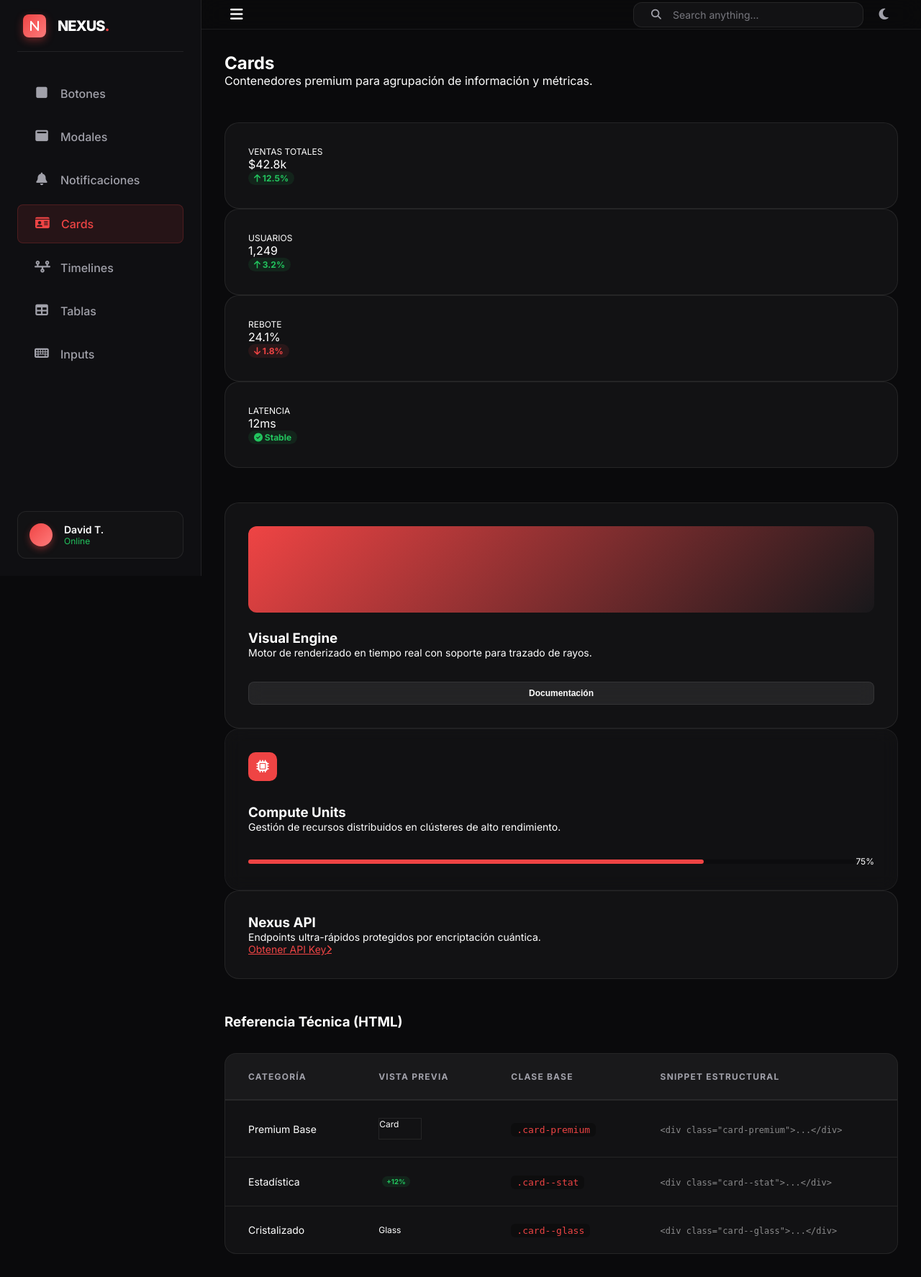
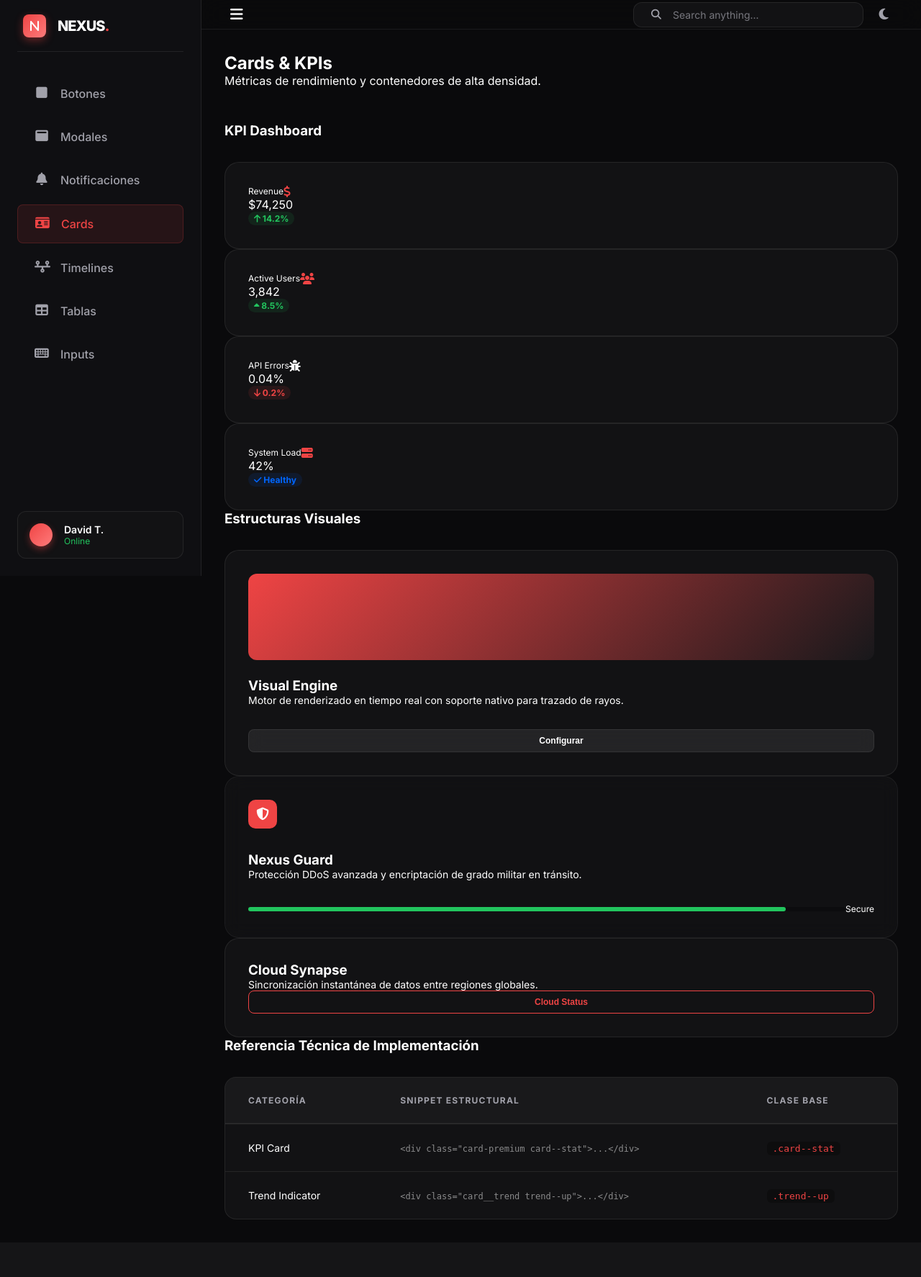
Before and after one commit to dtovar0/c20, a Flask app: page /cards in a window 1280 px wide. Shown: the whole page at 72% size. After the commit the page ends 1694 px from the top, so only its background shows below. Run offline with Flask 3, Linux system fonts and the light colour scheme; some libraries are stand-ins or nearby versions.

Commit message:
checkpoint: implemented 1x4 KPI grid with trend indicators in cards gallery

```diff
--- a/app/modules/home/templates/components/cards.html
+++ b/app/modules/home/templates/components/cards.html
@@ -5,109 +5,117 @@
 {% block content %}
 <section class="p-6">
     <div class="mb-6">
-        <h1 class="text-3xl font-bold mb-2">Cards</h1>
-        <p class="text-dim">Contenedores premium para agrupación de información y métricas.</p>
+        <h1 class="text-3xl font-bold mb-2">Cards & KPIs</h1>
+        <p class="text-dim">Métricas de rendimiento y contenedores de alta densidad.</p>
     </div>
 
-    <!-- Stats Grid -->
-    <div class="grid grid-cols-4 gap-4 mb-6">
+    <!-- KPI Section: 1x4 Grid -->
+    <h3 class="mb-4">KPI Dashboard</h3>
+    <div class="grid grid-cols-4 gap-4 mb-8">
+        <!-- KPI card -->
         <div class="card-premium card--stat">
-            <span class="text-dim text-xs mb-1">VENTAS TOTALES</span>
-            <div class="text-3xl font-bold mb-2">$42.8k</div>
+            <div class="flex justify-between items-start mb-2">
+                <span class="text-dim text-xs font-bold uppercase tracking-wider">Revenue</span>
+                <i class="fa-solid fa-dollar-sign text-accent opacity-60"></i>
+            </div>
+            <div class="text-3xl font-bold mb-2 text-main">$74,250</div>
             <div class="card__trend trend--up">
-                <i class="fa-solid fa-arrow-up mr-1"></i> 12.5%
+                <i class="fa-solid fa-arrow-up text-xs mr-1"></i> 14.2%
             </div>
         </div>
+
+        <!-- KPI card -->
         <div class="card-premium card--stat">
-            <span class="text-dim text-xs mb-1">USUARIOS</span>
-            <div class="text-3xl font-bold mb-2">1,249</div>
+            <div class="flex justify-between items-start mb-2">
+                <span class="text-dim text-xs font-bold uppercase tracking-wider">Active Users</span>
+                <i class="fa-solid fa-users text-accent opacity-60"></i>
+            </div>
+            <div class="text-3xl font-bold mb-2 text-main">3,842</div>
             <div class="card__trend trend--up">
-                <i class="fa-solid fa-arrow-up mr-1"></i> 3.2%
+                <i class="fa-solid fa-caret-up text-xs mr-1"></i> 8.5%
             </div>
         </div>
+
+        <!-- KPI card -->
         <div class="card-premium card--stat">
-            <span class="text-dim text-xs mb-1">REBOTE</span>
-            <div class="text-3xl font-bold mb-2">24.1%</div>
+            <div class="flex justify-between items-start mb-2">
+                <span class="text-dim text-xs font-bold uppercase tracking-wider">API Errors</span>
+                <i class="fa-solid fa-bug text-danger opacity-60"></i>
+            </div>
+            <div class="text-3xl font-bold mb-2 text-main">0.04%</div>
             <div class="card__trend trend--down">
-                <i class="fa-solid fa-arrow-down mr-1"></i> 1.8%
+                <i class="fa-solid fa-arrow-down text-xs mr-1"></i> 0.2%
             </div>
         </div>
+
+        <!-- KPI card -->
         <div class="card-premium card--stat">
-            <span class="text-dim text-xs mb-1">LATENCIA</span>
-            <div class="text-3xl font-bold mb-2">12ms</div>
-            <div class="card__trend trend--up">
-                <i class="fa-solid fa-circle-check mr-1"></i> Stable
+            <div class="flex justify-between items-start mb-2">
+                <span class="text-dim text-xs font-bold uppercase tracking-wider">System Load</span>
+                <i class="fa-solid fa-server text-accent opacity-60"></i>
+            </div>
+            <div class="text-3xl font-bold mb-2 text-main">42%</div>
+            <div class="card__trend trend--up" style="background: rgba(0, 102, 255, 0.1); color: #0066ff;">
+                <i class="fa-solid fa-check text-xs mr-1"></i> Healthy
             </div>
         </div>
     </div>
 
-    <div class="grid grid-cols-3 gap-6 mb-6">
-        <!-- Feature Card -->
+    <!-- Reference Samples -->
+    <h3 class="mb-4">Estructuras Visuales</h3>
+    <div class="grid grid-cols-3 gap-6 mb-8">
         <div class="card-premium">
             <div class="card__image-header"></div>
             <h3 class="mb-2">Visual Engine</h3>
-            <p class="text-dim text-sm mb-4">Motor de renderizado en tiempo real con soporte para trazado de rayos.</p>
-            <button class="button button--secondary button--sm w-full">Documentación</button>
+            <p class="text-dim text-sm mb-4">Motor de renderizado en tiempo real con soporte nativo para trazado de rayos.</p>
+            <button class="button button--secondary button--sm w-full">Configurar</button>
         </div>
 
-        <!-- Glass Card -->
         <div class="card-premium card--glass">
             <div class="icon-btn mb-4" style="background: var(--accent-solid); color: white;">
-                <i class="fa-solid fa-microchip"></i>
+                <i class="fa-solid fa-shield-halved"></i>
             </div>
-            <h3 class="mb-2">Compute Units</h3>
-            <p class="text-dim text-sm mb-4">Gestión de recursos distribuidos en clústeres de alto rendimiento.</p>
+            <h3 class="mb-2">Nexus Guard</h3>
+            <p class="text-dim text-sm mb-4">Protección DDoS avanzada y encriptación de grado militar en tránsito.</p>
             <div class="flex items-center gap-2">
                 <div class="flex-grow bg-dark-pill" style="height: 6px; background: rgba(0,0,0,0.3); border-radius: 3px;">
-                    <div style="width: 75%; height: 100%; background: var(--accent-solid); border-radius: 3px;"></div>
+                    <div style="width: 90%; height: 100%; background: #22c55e; border-radius: 3px;"></div>
                 </div>
-                <span class="text-xs">75%</span>
+                <span class="text-xs">Secure</span>
             </div>
         </div>
 
-        <!-- Simple Card -->
-        <div class="card-premium h-full flex flex-col justify-between">
+        <div class="card-premium flex flex-col justify-between">
             <div>
-                <h3 class="mb-2">Nexus API</h3>
-                <p class="text-dim text-sm">Endpoints ultra-rápidos protegidos por encriptación cuántica.</p>
+                <h3 class="mb-2">Cloud Synapse</h3>
+                <p class="text-dim text-sm">Sincronización instantánea de datos entre regiones globales.</p>
             </div>
-            <a href="#" class="text-accent text-sm font-bold flex items-center gap-2 mt-4">
-                Obtener API Key <i class="fa-solid fa-chevron-right text-xs"></i>
-            </a>
+            <button class="button button--outline button--sm mt-4">Cloud Status</button>
         </div>
     </div>
 
     <!-- Technical Table -->
     <div class="glass-panel p-6">
-        <h3 class="mb-4">Referencia Técnica (HTML)</h3>
+        <h3 class="mb-4">Referencia Técnica de Implementación</h3>
         <div class="table-container">
             <table class="table-premium">
                 <thead>
                     <tr>
                         <th>Categoría</th>
-                        <th>Vista Previa</th>
+                        <th>Snippet Estructural</th>
                         <th>Clase Base</th>
-                        <th>Snippet Estructural</th>
                     </tr>
                 </thead>
                 <tbody>
                     <tr>
-                        <td class="font-bold">Premium Base</td>
-                        <td><div class="bg-secondary p-2 rounded-lg text-xs" style="width: 60px; height: 30px; border: 1px solid var(--border-subtle)">Card</div></td>
-                        <td><span class="code-tag">.card-premium</span></td>
-                        <td><code class="text-xs opacity-50">&lt;div class="card-premium"&gt;...&lt;/div&gt;</code></td>
+                        <td class="font-bold">KPI Card</td>
+                        <td><code class="text-xs opacity-50">&lt;div class="card-premium card--stat"&gt;...&lt;/div&gt;</code></td>
+                        <td><span class="code-tag">.card--stat</span></td>
                     </tr>
                     <tr>
-                        <td class="font-bold">Estadística</td>
-                        <td><div class="card__trend trend--up" style="scale: 0.8;">+12%</div></td>
-                        <td><span class="code-tag">.card--stat</span></td>
-                        <td><code class="text-xs opacity-50">&lt;div class="card--stat"&gt;...&lt;/div&gt;</code></td>
-                    </tr>
-                    <tr>
-                        <td class="font-bold">Cristalizado</td>
-                        <td><div class="bg-white/5 p-2 rounded-lg text-xs" style="width: 60px; border: 1px solid white/10">Glass</div></td>
-                        <td><span class="code-tag">.card--glass</span></td>
-                        <td><code class="text-xs opacity-50">&lt;div class="card--glass"&gt;...&lt;/div&gt;</code></td>
+                        <td class="font-bold">Trend Indicator</td>
+                        <td><code class="text-xs opacity-50">&lt;div class="card__trend trend--up"&gt;...&lt;/div&gt;</code></td>
+                        <td><span class="code-tag">.trend--up</span></td>
                     </tr>
                 </tbody>
             </table>
```
